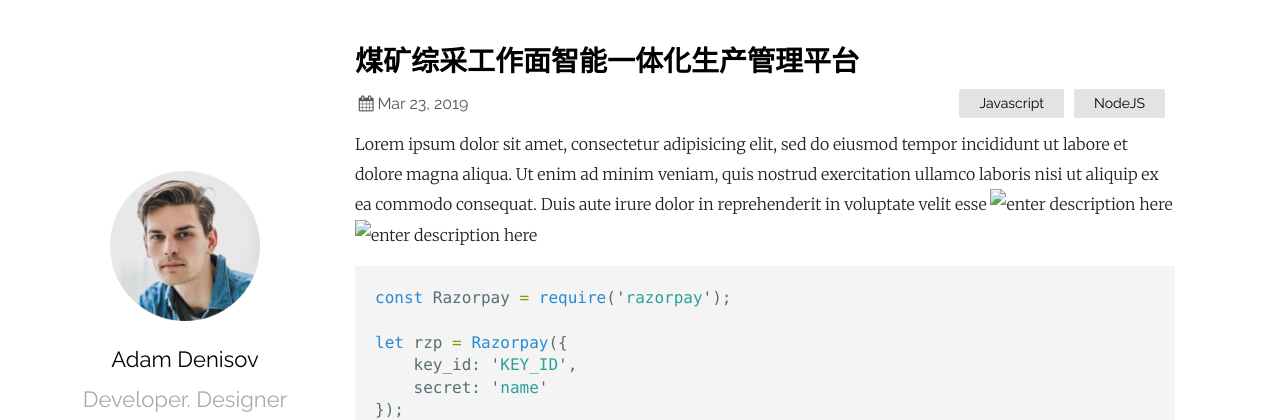
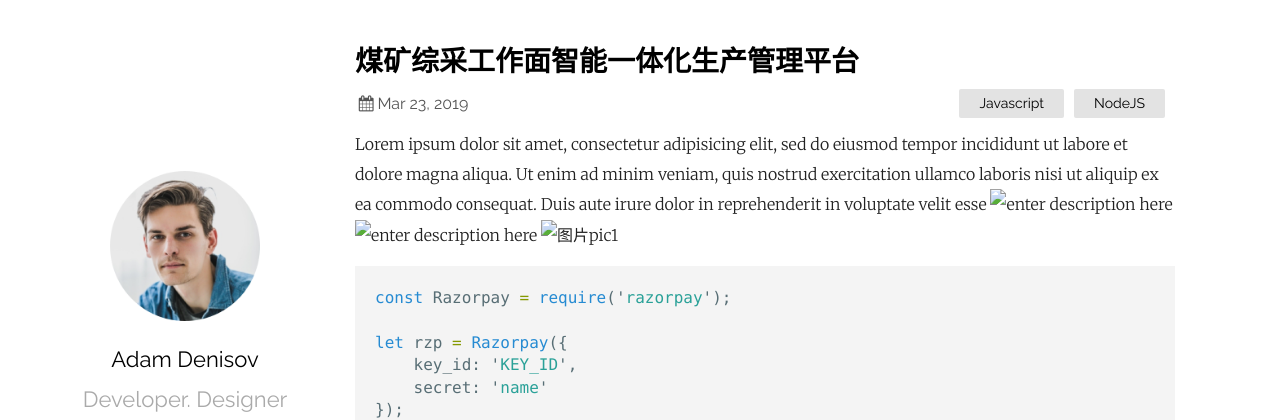
Before and after one commit to cao-heng-feng/cao-heng-feng.github.io, a Jekyll site: the page built from _posts/2019-03-23-welcome-to-jekyll.markdown, in a window 1280 px wide. Shown: the top 420 px of the page. Built offline with Jekyll 4.4.1, drawn with Linux system fonts in a browser that asks for light colours.

Commit message:
修改文件: _posts/2019-03-23-welcome-to-jekyll.markdown

````diff
--- a/_posts/2019-03-23-welcome-to-jekyll.markdown
+++ b/_posts/2019-03-23-welcome-to-jekyll.markdown
@@ -7,6 +7,7 @@ categories: Javascript NodeJS
 Lorem ipsum dolor sit amet, consectetur adipisicing elit, sed do eiusmod tempor incididunt ut labore et dolore magna aliqua. Ut enim ad minim veniam, quis nostrud exercitation ullamco laboris nisi ut aliquip ex ea commodo consequat. Duis aute irure dolor in reprehenderit in voluptate velit esse
 ![enter description here](./images/客户端主界面.png)
 ![enter description here](./images/一寸照50k.jpg)
+![图片pic1]({{ "./images/客户端主界面.png" | absolute_url }})
 
 ```javascript
 const Razorpay = require('razorpay');
````
